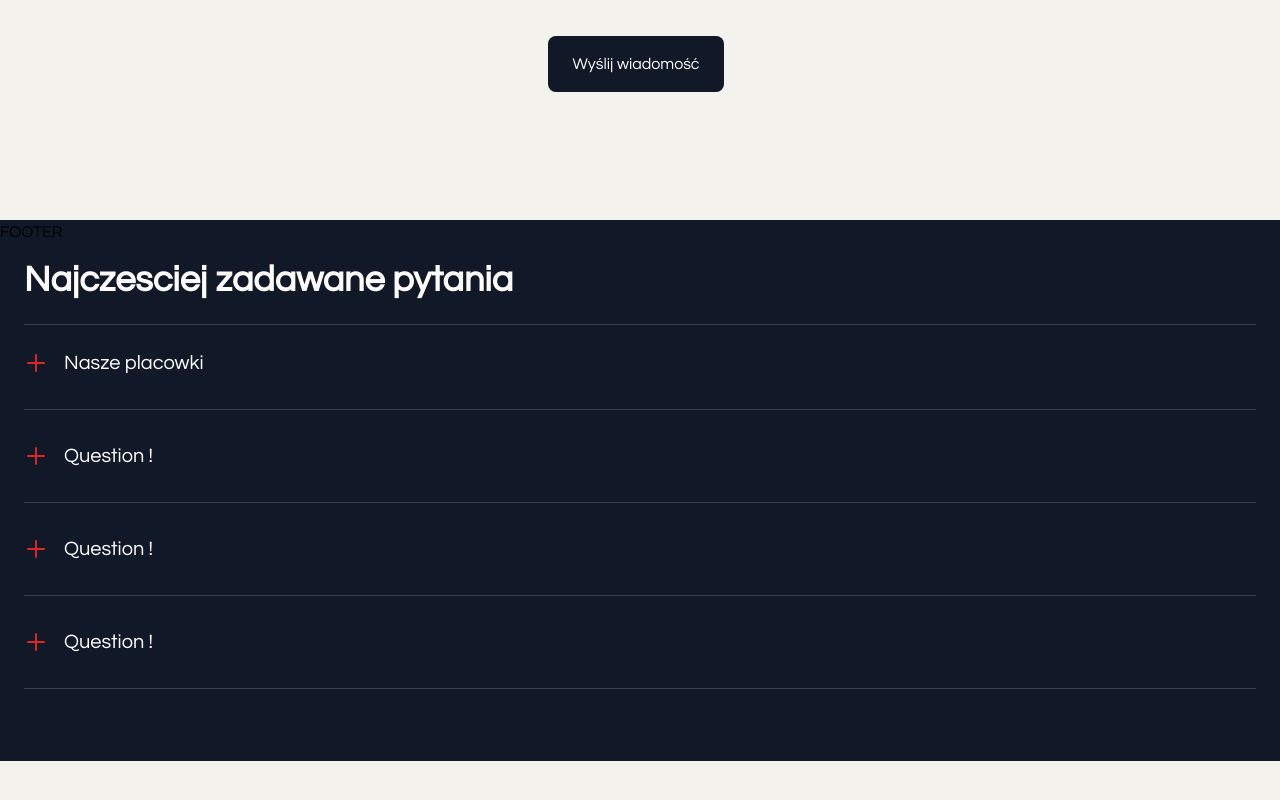
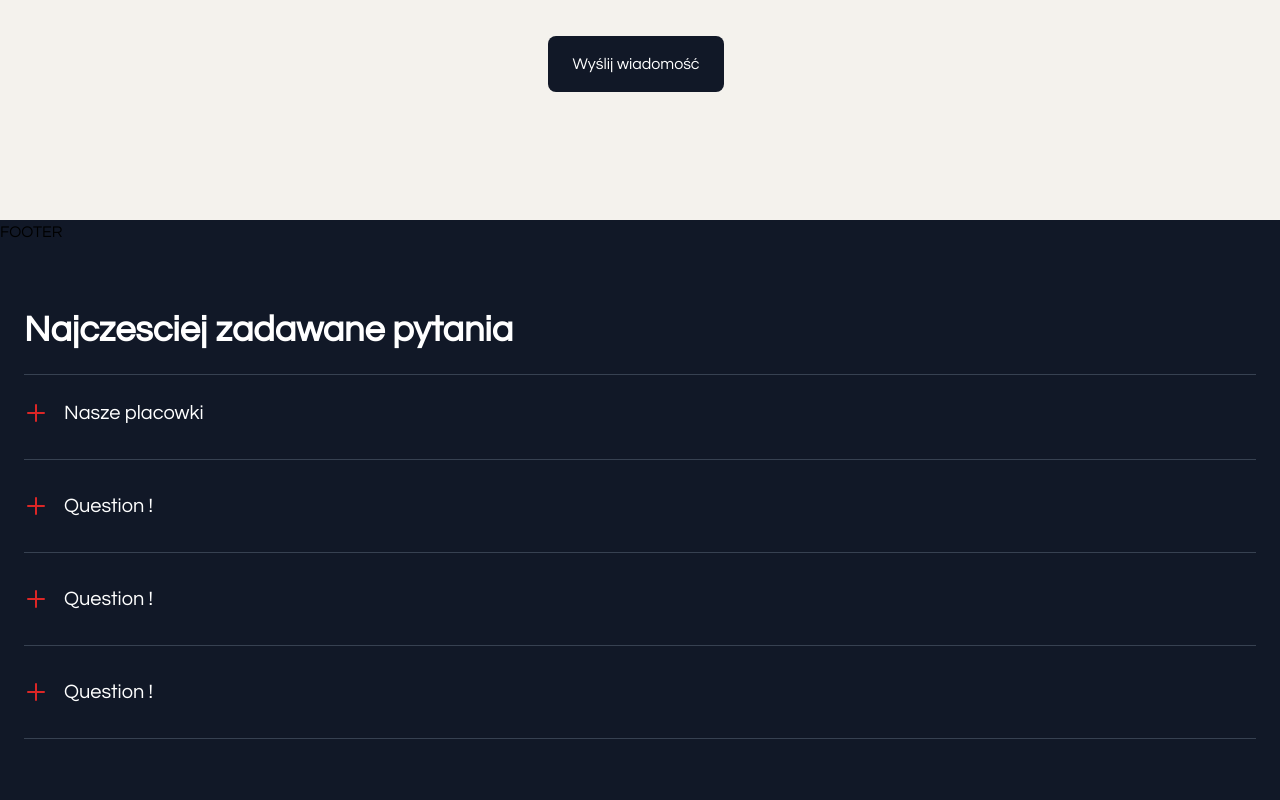
Before and after one commit to pawelkom88/Polish-School-Bristol, a Next.js app: page / in a window 1280 px wide. Shown: the part 580-1380 px from the top of the page. Before the commit the page ends 1341 px from the top, so only its background shows below. Built offline with nearby package versions, Linux system fonts and the light colour scheme.

Commit message:
add FAQ component

```diff
--- a/components/faq/FAQ.js
+++ b/components/faq/FAQ.js
@@ -1,9 +1,9 @@
-import React from 'react'
-import FaqAnswer from '../faq-answer/FaqAnswer'
+import React from 'react';
+import FaqAnswer from '../faq-answer/FaqAnswer';
 
 export default function FAQ() {
   return (
-    <section className="bg-gray-900">
+    <section className="min-h-[80vh] flex justify-center items-center bg-gray-900">
       <div className="container px-6 py-10 mx-auto">
         <h4 className="text-4xl font-semibold text-white">
           Najczesciej zadawane pytania
@@ -47,5 +47,5 @@ export default function FAQ() {
         <hr className="my-8  border-gray-700" />
       </div>
     </section>
-  )
+  );
 }
```
